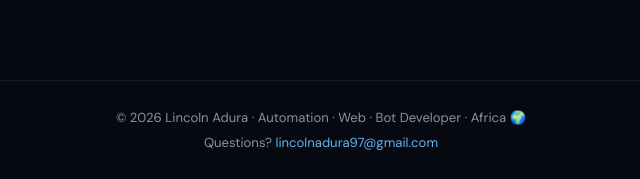
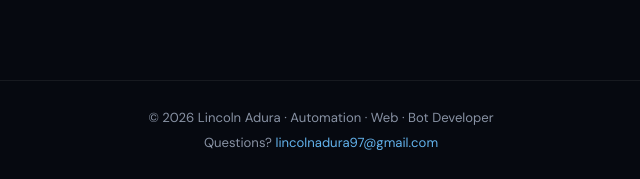
Before and after one commit to Fiercexontan/lead-tracker, a Flask app: page / in a window 1280 px wide. Shown: the part 1134-1313 px from the top of the page, without its empty margins (319-959 px from the left). Run offline with Flask 3, Linux system fonts and the light colour scheme.

Commit message:
Remove 'Africa 🌍' from footer text

```diff
--- a/templates/index.html
+++ b/templates/index.html
@@ -316,7 +316,7 @@
   </div>
 
   <footer>
-    <p>© 2026 Lincoln Adura · Automation · Web · Bot Developer · Africa 🌍</p>
+    <p>© 2026 Lincoln Adura · Automation · Web · Bot Developer</p>
     <p style="margin-top:8px">Questions? <a href="mailto:lincolnadura97@gmail.com">lincolnadura97@gmail.com</a></p>
   </footer>
 
```
